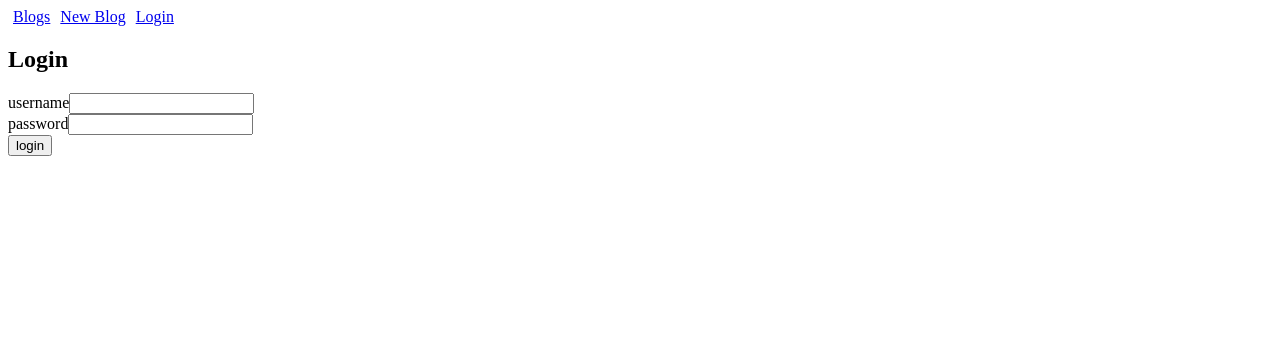
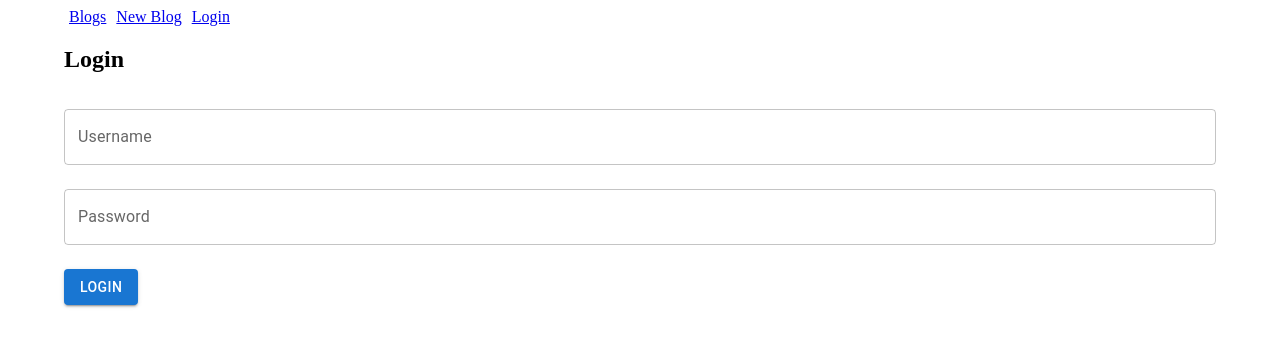
Before and after one commit to Jsmmmm/bloglistFrontend, a React (Vite) app: page /blogs/new in a window 1280 px wide. Shown: the top 346 px of the page. Built offline with nearby package versions, Linux system fonts and the light colour scheme; no server answers.

Commit message:
install materialui and apply its styles to forms

```diff
--- a/package.json
+++ b/package.json
@@ -11,6 +11,9 @@
     "test": "vitest run"
   },
   "dependencies": {
+    "@emotion/react": "^11.14.0",
+    "@emotion/styled": "^11.14.1",
+    "@mui/material": "^9.0.0",
     "axios": "^1.9.0",
     "react": "^19.1.0",
     "react-dom": "^19.1.0",
--- a/src/App.jsx
+++ b/src/App.jsx
@@ -4,6 +4,7 @@ import {
   Routes, Route, Link
 } from 'react-router-dom'
 import { useNavigate } from 'react-router-dom'
+import { Container } from '@mui/material'
 import Blog from './components/Blog'
 import Blogs from './components/Blogs'
 import BlogPage from './components/BlogPage'
@@ -85,7 +86,6 @@ const App = () => {
   }
 }
 
-
 const handleBlogLike = async (blog) => {
   try {
     const updatedBlog = await blogService.like(blog.id)
@@ -127,6 +127,7 @@ const handleBlogDelete = async (blog) => {
 
 
   return (
+    <Container>
       <div>
         <div>
           <Link style={padding} to="/blogs">Blogs</Link>
@@ -177,6 +178,7 @@ const handleBlogDelete = async (blog) => {
           )}
         </div>
       </div>
+    </Container>
   )
 }
 
--- a/src/components/BlogForm.jsx
+++ b/src/components/BlogForm.jsx
@@ -1,7 +1,7 @@
 import { useState } from 'react'
+import { TextField, Button } from '@mui/material'
 
 const BlogForm = ({ onCreate }) => {
-
   const [title, setTitle] = useState('')
   const [author, setAuthor] = useState('')
   const [url, setUrl] = useState('')
@@ -19,24 +19,45 @@ const BlogForm = ({ onCreate }) => {
     <div>
       <form onSubmit={handleSubmit}>
         <div>
-                <label>
-                    title
-                    <input type="text" value={title} onChange={({ target }) => setTitle(target.value)}/>
-                </label>
+          <TextField
+            label="Title"
+            variant="outlined"
+            //fullWidth
+            value={title}
+            onChange={(e) => setTitle(e.target.value)}
+            margin="normal"
+          />
         </div>
+
         <div>
-                <label>
-                    author
-                    <input type="text" value={author} onChange={({ target }) => setAuthor(target.value)}/>
-                </label>
+          <TextField
+            label="Author"
+            variant="outlined"
+            //fullWidth
+            value={author}
+            onChange={(e) => setAuthor(e.target.value)}
+            margin="normal"
+          />
         </div>
+
         <div>
-                <label>
-                    url
-                    <input type="text" value={url} onChange={({ target }) => setUrl(target.value)}/>
-                </label>
+          <TextField
+            label="URL"
+            variant="outlined"
+            //fullWidth
+            value={url}
+            onChange={(e) => setUrl(e.target.value)}
+            margin="normal"
+          />
         </div>
-            <button type="submit">create</button>
+
+        <Button
+          type="submit"
+          variant="contained"
+          sx={{ mt: 2 }}
+        >
+          create
+        </Button>
       </form>
     </div>
   )
--- a/src/components/LoginForm.jsx
+++ b/src/components/LoginForm.jsx
@@ -1,8 +1,7 @@
 import { useState } from 'react'
-
+import { TextField, Button } from '@mui/material'
 
 const LoginForm = ({ onLogin }) => {
-
   const [username, setUsername] = useState('')
   const [password, setPassword] = useState('')
 
@@ -10,7 +9,6 @@ const LoginForm = ({ onLogin }) => {
     event.preventDefault()
     onLogin({ username, password })
 
-    // clear fields after submit
     setUsername('')
     setPassword('')
   }
@@ -19,27 +17,34 @@ const LoginForm = ({ onLogin }) => {
     <div>
       <h2>Login</h2>
       <form onSubmit={handleSubmit}>
-          <div>
-            <label>
-              username
-              <input
-                type="text"
+
+        <TextField
+          label="Username"
+          variant="outlined"
+          fullWidth
           value={username}
-                onChange={({ target }) => setUsername(target.value)}
+          onChange={(e) => setUsername(e.target.value)}
+          margin="normal"
         />
-            </label>
-          </div>
-          <div>
-            <label>
-              password
-              <input
+
+        <TextField
+          label="Password"
           type="password"
+          variant="outlined"
+          fullWidth
           value={password}
-                onChange={({ target }) => setPassword(target.value)}
+          onChange={(e) => setPassword(e.target.value)}
+          margin="normal"
         />
-            </label>
-          </div>
-          <button type="submit">login</button>
+
+        <Button
+          type="submit"
+          variant="contained"
+          sx={{ mt: 2 }}
+        >
+          login
+        </Button>
+
       </form>
     </div>
   )
```
Also changed, not shown: 1 other file (tests, documents, lock files or other folders). Lines whose indentation alone changed are shown as unchanged.
